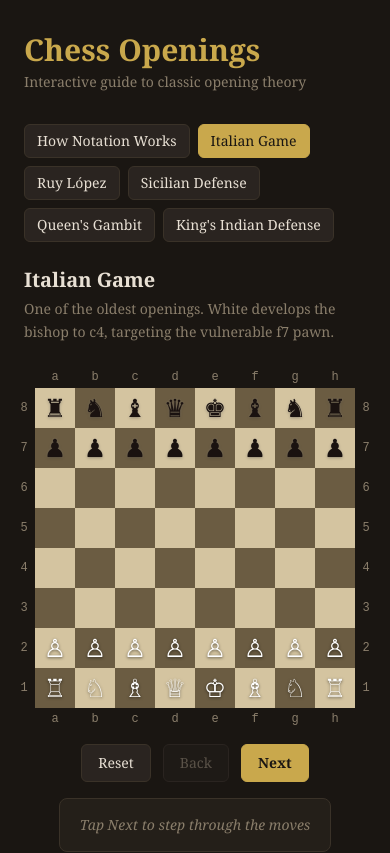
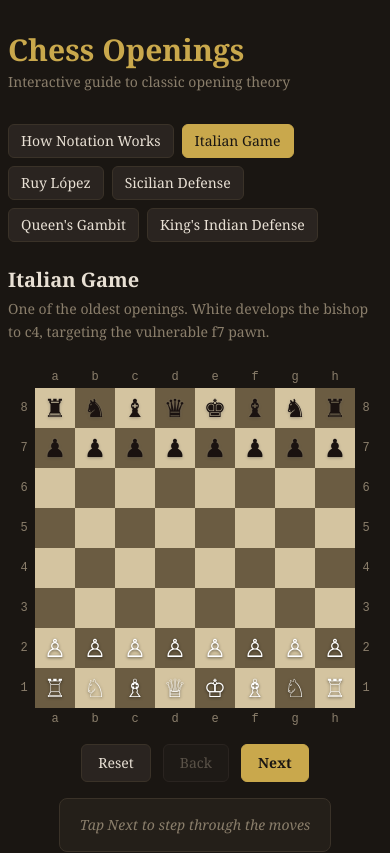
Before and after one commit to QAdottech/agentic-dev-days-chess, a Next.js app: page / in a window 390 px wide. Shown: the top 853 px of the page. Built offline with nearby package versions, Linux system fonts and the light colour scheme.

Commit message:
Reduce mobile page padding so board fits on 390px viewport

```diff
--- a/src/app/page.tsx
+++ b/src/app/page.tsx
@@ -45,7 +45,7 @@
         fontFamily: "'Georgia', 'Times New Roman', serif",
       }}
     >
-      <div className="mx-auto max-w-6xl px-6 py-8">
+      <div className="mx-auto max-w-6xl px-2 py-8 sm:px-6">
         {/* Header */}
         <div className="mb-8">
           <h1
```
